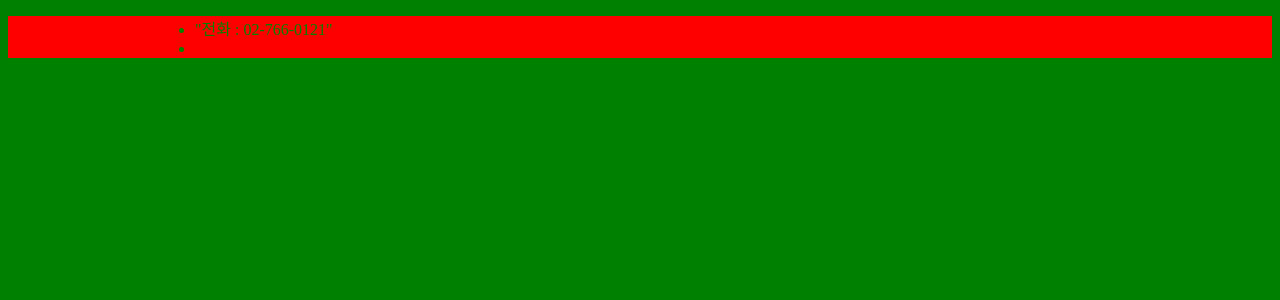
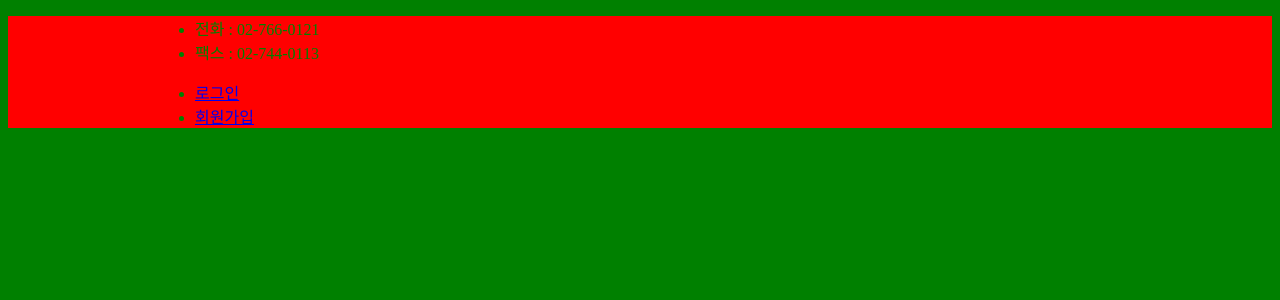
Before and after one commit to WhiteOwl314/KPCS_2, a Django app: page / in a window 1280 px wide. Shown: the top 300 px of the page. Run offline with Django 3.2, Linux system fonts and the light colour scheme.

Commit message:
make div login

```diff
--- a/templates/header.html
+++ b/templates/header.html
@@ -1,16 +1,27 @@
-
-
-
 <header id="header">
     <div class="header-top">
         <div class="container">
             <div class="row">
-                <ul>
-                    <li title="문의전화">
-                        "전화 : 02-766-0121"
-                    </li>
-                    <li title="팩스"></li>
-                </ul>
+                <div class="call">
+                    <ul>
+                        <li title="문의전화">
+                            전화 : 02-766-0121
+                        </li>
+                        <li title="팩스">
+                            팩스 : 02-744-0113
+                        </li>
+                    </ul>
+                </div>
+                <div class="login">
+                    <ul>
+                        <li>
+                            <a href="#">로그인</a>
+                        </li>
+                        <li>
+                            <a href="#">회원가입</a>
+                        </li>
+                    </ul>
+                </div>
             </div>
         </div>
     </div>
```
